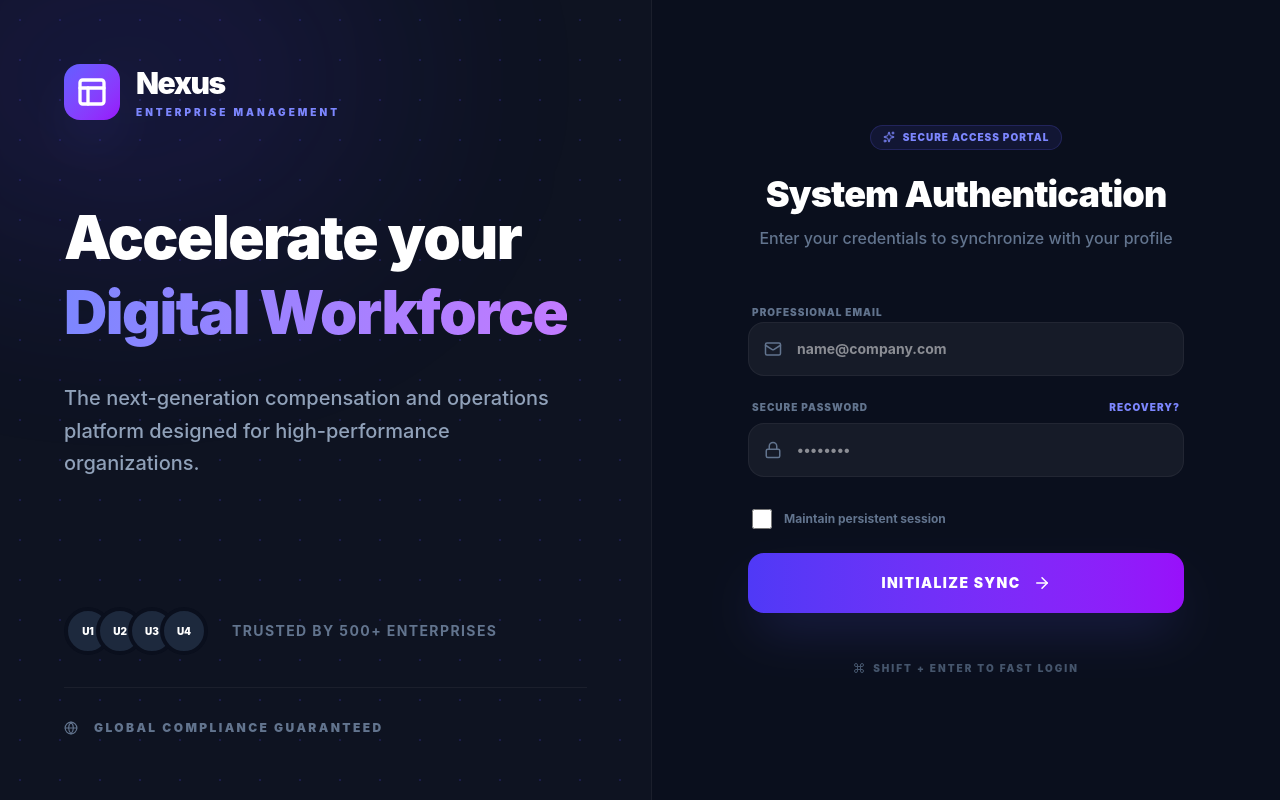
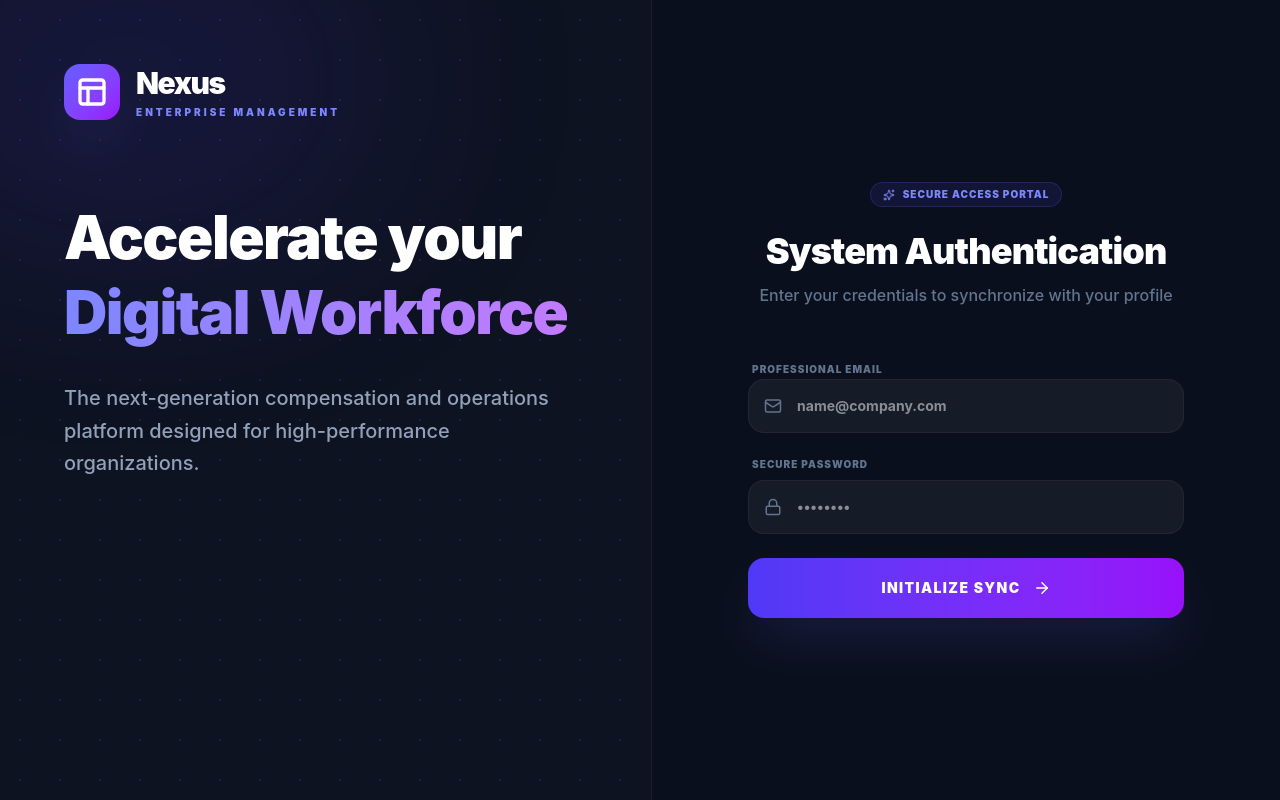
Before and after one commit to Maan0611/salary-management, a React (Create React App) app in the folder frontend/: page / in a window 1280 px wide. Built offline with nearby package versions, Linux system fonts and the light colour scheme.

Commit message:
Remove unused elements and clean up Login component

```diff
--- a/frontend/src/pages/Login.jsx
+++ b/frontend/src/pages/Login.jsx
@@ -76,19 +76,7 @@ export default function Login() {
 
           <div className="relative z-10 flex flex-col gap-8">
             <div className="flex items-center gap-6">
-              <div className="flex -space-x-4">
-                {[1, 2, 3, 4].map(i => (
-                  <div key={i} className="w-12 h-12 rounded-full border-4 border-[#0a0f1d] bg-slate-800 flex items-center justify-center text-[10px] font-black text-white">
-                    U{i}
-                  </div>
-                ))}
               </div>
-              <p className="text-slate-500 text-sm font-bold uppercase tracking-widest">Trusted by 500+ Enterprises</p>
-            </div>
-
-            <div className="flex items-center gap-4 text-slate-500 text-xs font-black tracking-[0.2em] uppercase border-t border-white/5 pt-8">
-              <Globe size={14} /> Global Compliance Guaranteed
-            </div>
           </div>
 
           {/* Abstract Grid Decor */}
@@ -144,7 +132,6 @@ export default function Login() {
               <div className="space-y-2">
                 <div className="flex justify-between items-center px-1">
                   <label className="text-[10px] font-black text-slate-500 uppercase tracking-widest">Secure Password</label>
-                  <button type="button" className="text-[10px] font-black text-indigo-400 hover:text-indigo-300 transition-colors uppercase tracking-widest">Recovery?</button>
                 </div>
                 <div className="relative group">
                   <Lock className="absolute left-4 top-1/2 -translate-y-1/2 text-slate-500 group-focus-within:text-indigo-500 transition-colors" size={18} />
@@ -159,10 +146,7 @@ export default function Login() {
                 </div>
               </div>
 
-              <div className="flex items-center gap-3 px-1 pt-2">
-                <input type="checkbox" id="remember" className="w-5 h-5 rounded-lg bg-white/5 border-white/10 text-indigo-600 focus:ring-indigo-500/20 transition-all cursor-pointer" />
-                <label htmlFor="remember" className="text-xs font-bold text-slate-500 cursor-pointer">Maintain persistent session</label>
-              </div>
+
 
               <button
                 type="submit"
@@ -178,12 +162,6 @@ export default function Login() {
                 )}
               </button>
             </form>
-
-            <div className="mt-12 text-center">
-              <p className="text-slate-600 text-[10px] font-black uppercase tracking-[0.2em] flex items-center justify-center gap-2">
-                <Command size={12} /> Shift + Enter to fast login
-              </p>
-            </div>
           </motion.div>
         </div>
       </div>
```
